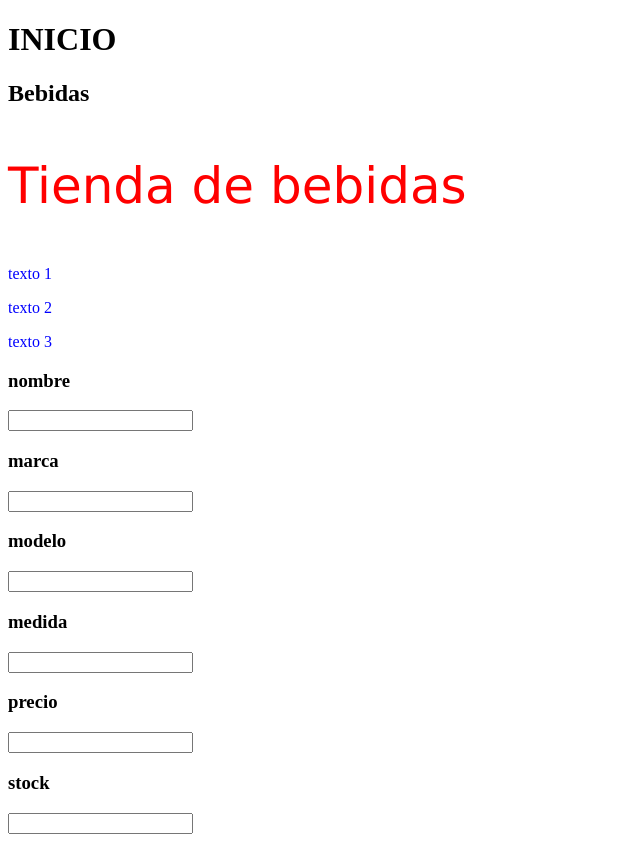
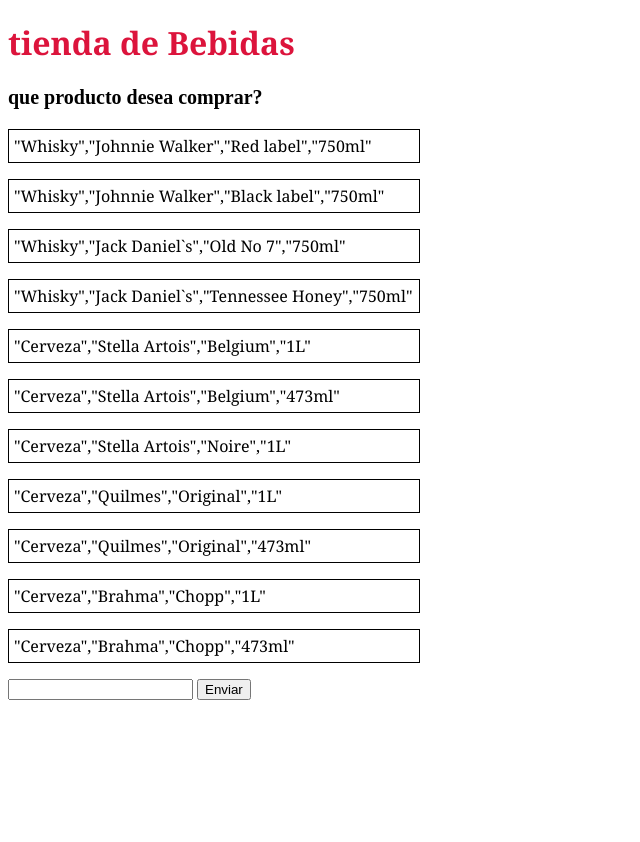
Before and after one commit to segundov1235/mi_repositorio, a plain HTML site: page index.html in a window 1280 px wide. Shown: the whole page, without its empty margins (0-640 px from the left). After the commit the page ends 800 px from the top, so only its background shows below. Drawn offline with Linux system fonts and the light colour scheme.

Commit message:
clase 9 js

```diff
--- a/app.js
+++ b/app.js
@@ -388,7 +388,8 @@ localStorage.setItem("pantalon",JSON.stringify(producto2))
 let dato = JSON.parse(localStorage.getItem("pantalon"))
 console.log(dato)
 */
-
+/*
+__________________________________________________________________________________________________________________________
 console.log(document);
 console.log(document.body);
 
@@ -463,4 +464,59 @@ const producto = new Bebidas(
 
 )
 return producto
+
 }
+___________________________________________________________________________________________________________________________
+*/
+//________________________________________EVENTOS__________________________________________________________________________
+
+const input = document.getElementById("texto")
+
+const parrafo = document.getElementById("parrafo").style.fontSize = "20px"
+//const parrafo = document.getElementsByTagName("p")
+//const parrafo = document.querySelector("p")
+//const parrafo = document.querySelector("#parrafo")
+
+const boton = document.getElementById("btn")
+
+
+
+const escribir = () =>{
+    let texto = prompt("que queres escribir?")
+    parrafo.textContent = texto
+}
+
+//piomera forma de escuchar al evento
+
+//         palabra reservada
+//              ^
+//SELECTOR -> METODO(EVENTO, FUNCION) ->
+//boton. addEventListener("click", ()=>{
+//    escribir()
+//})
+
+// segunda forma de escuchar un evento resumida
+//boton.onclick = () => {escribir()}
+
+boton. addEventListener("click", (e)=>{
+    e.preventDefault()
+    validadora()
+    if(validadora == true){
+        document.getElementById("formulario").submit()
+    }
+    console.log(input.value);
+})
+const validadora = ()=>{
+    if(input.value.length > 5){
+        return input.value
+    }
+
+}
+
+
+
+
+console.log(document)
+input.addEventListener("change", () => {
+    console.log("cambio el valor del texto")
+})
--- a/estilos.css
+++ b/estilos.css
@@ -1,3 +1,4 @@
+/*
 p{
     color: blue;
 }
@@ -7,3 +8,14 @@ p{
     font-size: 50px;
     font-family: 'Lucida Sans', 'Lucida Sans Regular', 'Lucida Grande', 'Lucida Sans Unicode', Geneva, Verdana, sans-serif;
 }
+*/
+h1{
+    font-family: Georgia, 'Times New Roman', Times, serif;
+    color: crimson;
+}
+p{
+    font-family: Georgia, 'Times New Roman', Times, serif;
+    padding: 5px;
+    width: 400px;
+    border: black 1px solid;
+}
--- a/index.html
+++ b/index.html
@@ -8,44 +8,36 @@
     <link rel="stylesheet" href="./estilos.css">
 </head>
 <body>
-    <h1>INICIO</h1>
-
-<div id="aca">
+    <h1>tienda de Bebidas</h1>
 
 
-</div>
+    <h3 id="parrafo">que producto desea comprar? </h3>
+    <p>"Whisky","Johnnie Walker","Red label","750ml"</p>
+    <p>"Whisky","Johnnie Walker","Black label","750ml"</p>
+    <p>"Whisky","Jack Daniel`s","Old No 7","750ml"</p>
+    <p>"Whisky","Jack Daniel`s","Tennessee Honey","750ml"</p>
+    <p>"Cerveza","Stella Artois","Belgium","1L"</p>
+    <p>"Cerveza","Stella Artois","Belgium","473ml"</p>
+    <p>"Cerveza","Stella Artois","Noire","1L"</p>
+    <p>"Cerveza","Quilmes","Original","1L"</p>
+    <p>"Cerveza","Quilmes","Original","473ml"</p>
+    <p>"Cerveza","Brahma","Chopp","1L"</p>
+    <p>"Cerveza","Brahma","Chopp","473ml"</p>
+
+    <!--<form action="./backend.php" method="post"></form>-->
+
+    <form action="" method="post" id="formulario">
+        <input type="text" id="texto">
+
+        <button id="btn">Enviar</button>
+    </form>
+
+    <!--<button  onclick="escribir()">Enviar</button>-->
 
 
 
-    <div>
-
-        <p id="unico">Hola mundo</p>
-
-
-        <p class="clase1">texto 1</p>
-        <p class="clase1">texto 2</p>
-        <p>texto 3</p>
-
-    </div>
-
-    <form action="" >
-        <h3>nombre</h3>
-        <input type="text" id="nombre">
-        <h3>marca</h3>
-        <input type="text" id="marca">
-        <h3>modelo</h3>
-        <input type="text" id="modelo">
-        <h3>medida</h3>
-        <input type="text" id="medida">
-        <h3>precio</h3>
-        <input type="text" id="precio">
-        <h3>stock</h3>
-        <input type="text" id="stock">
-
-    </form>
 
 
     <script src="./app.js"> </script>
-
 </body>
 </html>
```
